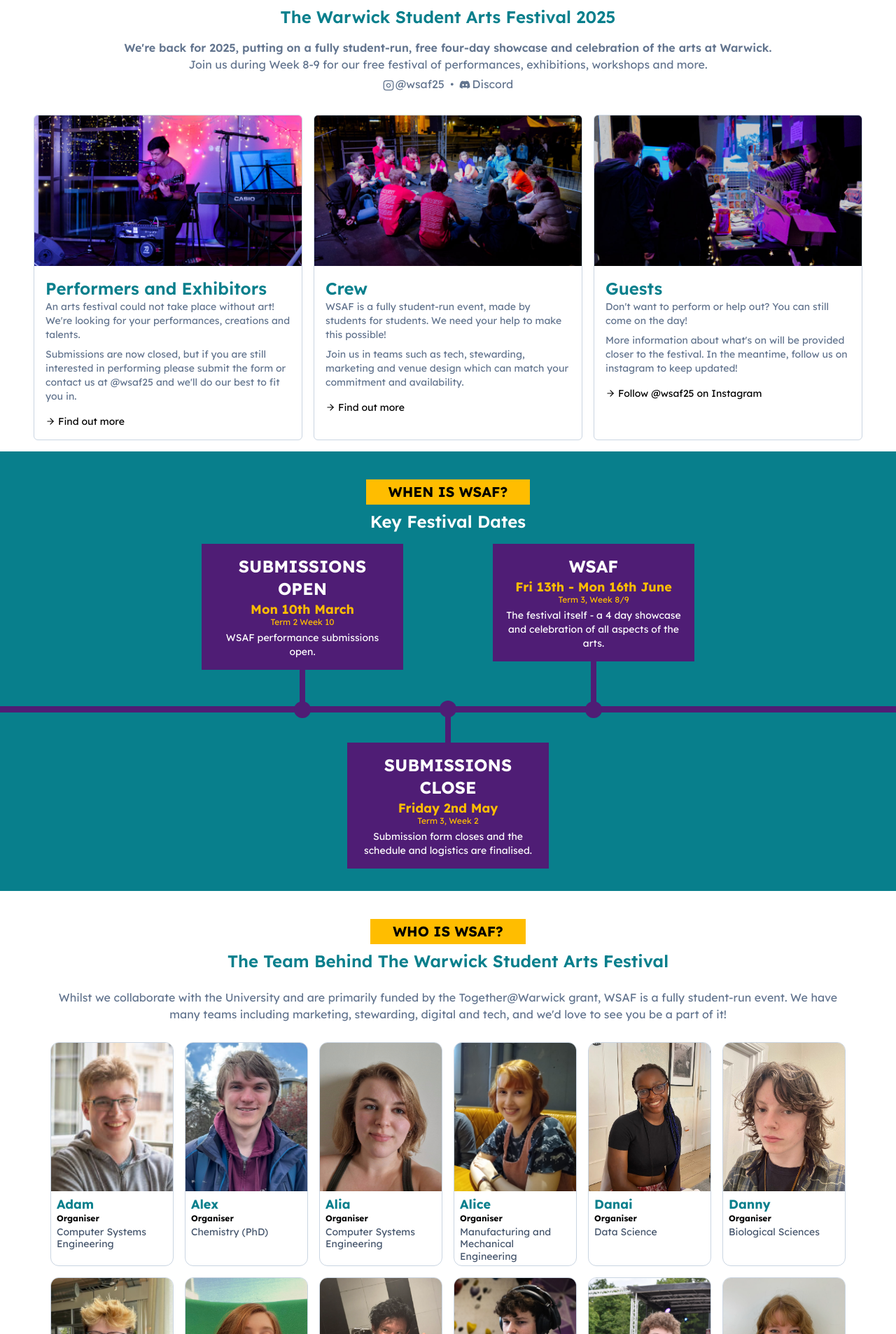
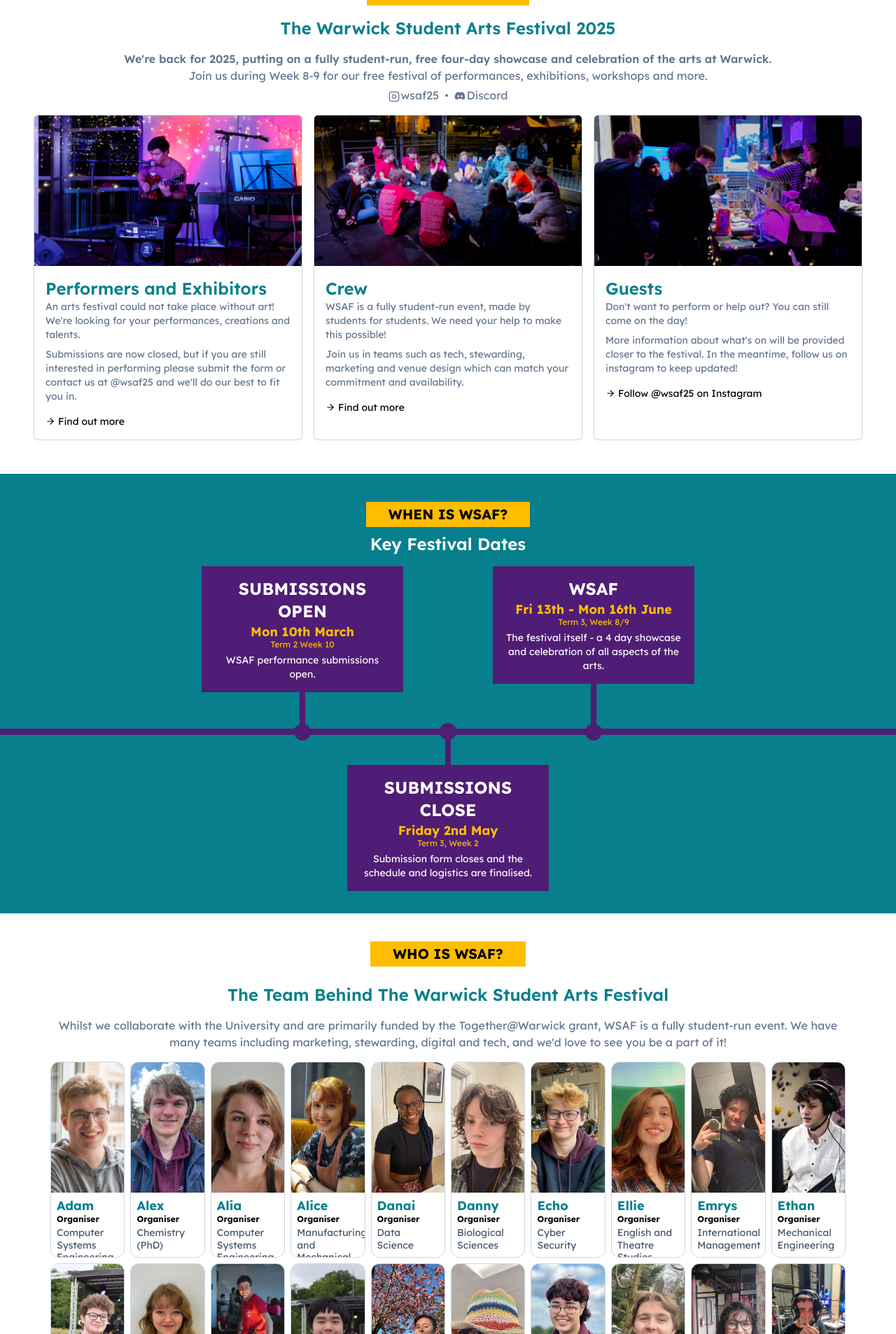
Before and after one commit to WarwickStudentArtsFestival/wsaf25-website, a Next.js app: page / in a window 1280 px wide. Shown: the part 694-2600 px from the top of the page at 70% size. Built offline with nearby package versions, Linux system fonts and the light colour scheme.

Commit message:
make adam happy

```diff
--- a/src/app/(home)/components/about.tsx
+++ b/src/app/(home)/components/about.tsx
@@ -48,7 +48,7 @@ export default function About() {
   ];
 
   return (
-    <section className="px-4 sm:px-8">
+    <section className="px-4 my-4 sm:my-8 sm:px-8">
       <HighlightedHeading text="What is WSAF?" />
       <h2 className="text-teal text-xl pt-2 sm:text-2xl font-semibold">
         The Warwick Student Arts Festival 2025
@@ -65,14 +65,14 @@ export default function About() {
 
       {/* <HighlightCountdown /> */}
 
-      <div className="flex gap-2 justify-center mb-4">
+      <div className="flex gap-2 justify-center">
         <a
           href="https://www.instagram.com/wsaf25/"
           target="_blank"
           className="flex items-center justify-center hover:scale-105"
         >
           <FiInstagram className="inline mr-0.5 mt-1" />
-          @wsaf25
+          wsaf25
         </a>
         <span className="font-light">•</span>
         <a
--- a/src/app/(home)/components/who-involved.tsx
+++ b/src/app/(home)/components/who-involved.tsx
@@ -8,10 +8,10 @@ export default function KeyDates() {
   return (
     <section className="py-8">
       <HighlightedHeading text="Who is WSAF?" />
-      <h2 className="text-teal text-2xl font-semibold">
+      <h2 className="text-teal text-2xl mt-4 font-semibold">
         The Team Behind The Warwick Student Arts Festival
       </h2>
-      <p className="mt-2 mb-1 max-w-6xl mx-auto p-4">
+      <p className="max-w-6xl mx-auto p-4">
         Whilst we collaborate with the University and are primarily funded by
         the Together@Warwick grant, WSAF is a fully student-run event. We have
         many teams including marketing, stewarding, digital and tech, and
--- a/src/app/components/people-involved/id-card.tsx
+++ b/src/app/components/people-involved/id-card.tsx
@@ -27,7 +27,7 @@ export default function IdCard({
   image?: StaticImageData;
 }) {
   return (
-    <article className="rounded-xl border text-left border-slate-300 m-2 overflow-hidden w-36 sm:w-44 flex flex-col h-80">
+    <article className="rounded-xl border text-left border-slate-300 overflow-hidden flex flex-col h-60 sm:h-70">
       {image && (
         <div className="relative w-full h-2/3">
           <Image
--- a/src/app/components/people-involved/people-involved.tsx
+++ b/src/app/components/people-involved/people-involved.tsx
@@ -4,7 +4,8 @@ import organisers from '@/app/components/people-involved/organisers';
 
 export default function PeopleInvolved({}) {
   return (
-    <div className="flex text-white justify-center sm:mx-16 flex-wrap mb-4">
+    <div className="mb-4 w-full mx-auto md:px-16">
+      <div className="grid grid-cols-3 sm:grid-cols-5 lg:grid-cols-10 gap-2 px-2 text-white justify-center">
         {organisers.map((person) => (
           <IdCard
             key={person.name}
@@ -15,6 +16,7 @@ export default function PeopleInvolved({}) {
             image={person.image}
           />
         ))}
+        <div className="sm:hidden">
           <IdCard
             name="You?"
             role="Volunteer"
@@ -22,5 +24,15 @@ export default function PeopleInvolved({}) {
             emailDescription
           />
         </div>
+      </div>
+      <div className="sm:block hidden lg:w-1/11 sm:w-1/5 mx-auto m-4">
+        <IdCard
+          name="You?"
+          role="Volunteer"
+          image={AvatarImage}
+          emailDescription
+        />
+      </div>
+    </div>
   );
 }
```
Lines whose indentation alone changed are shown as unchanged.
